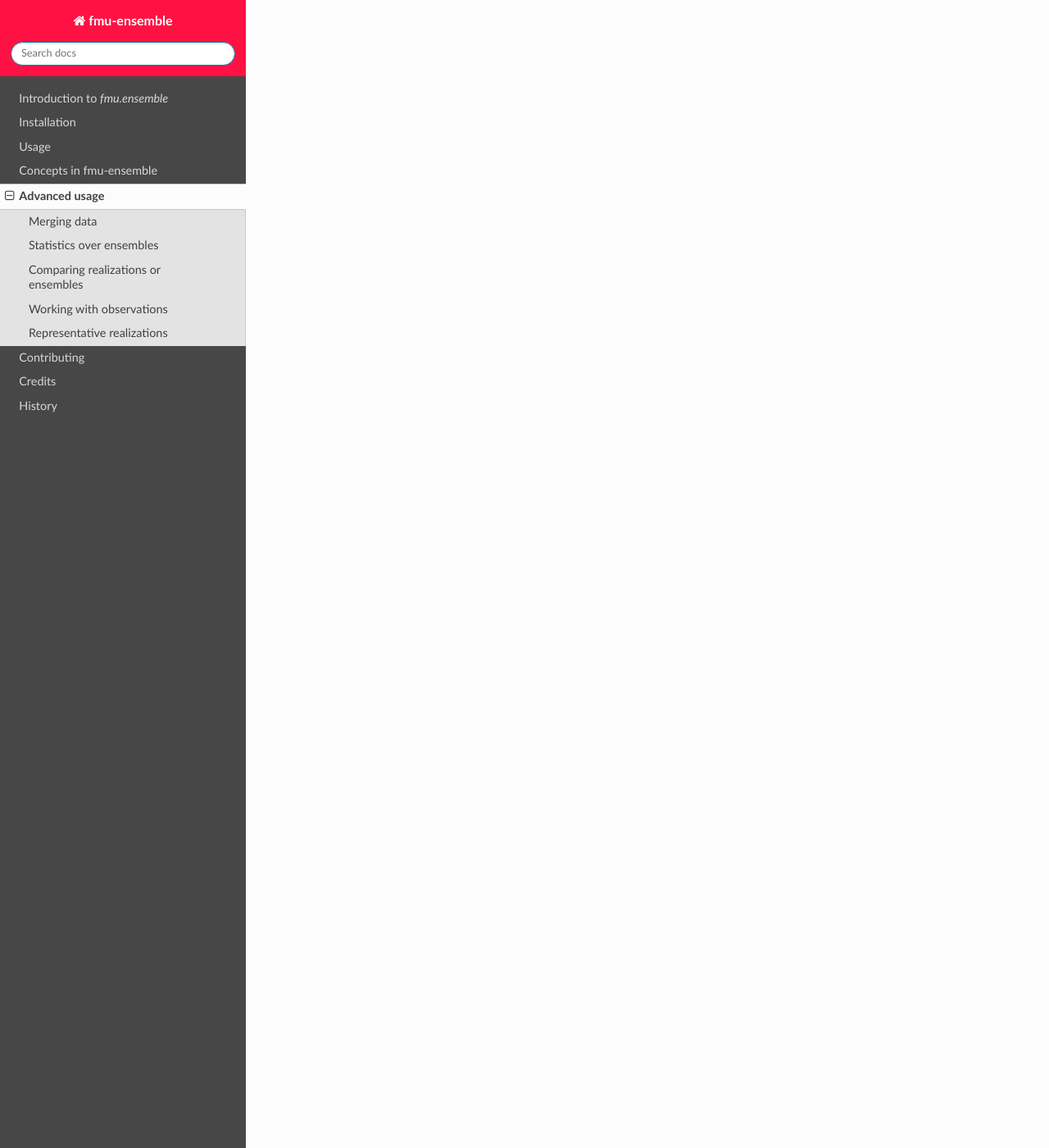
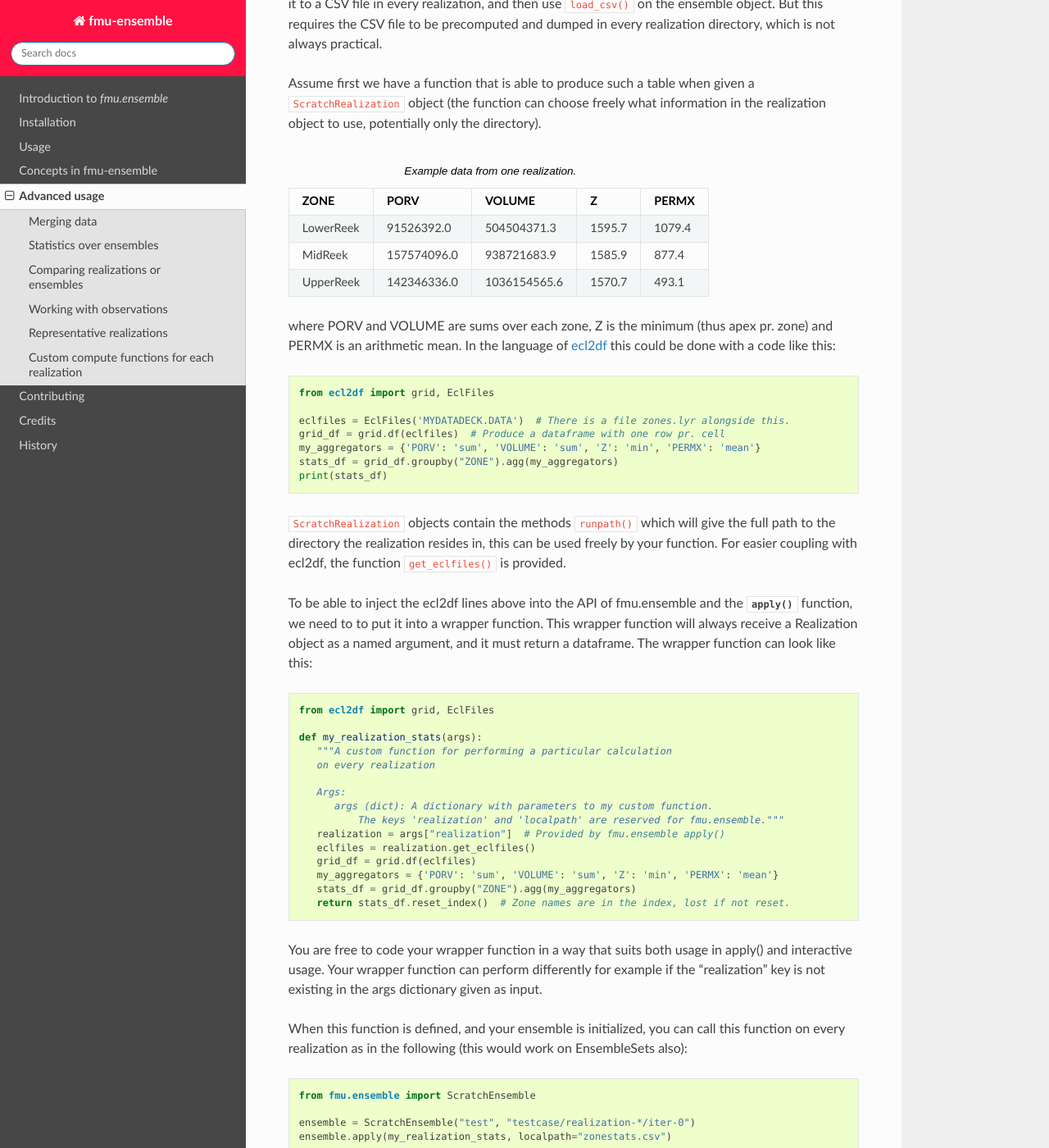
Before and after one commit to equinor/fmu-ensemble, a Sphinx documentation site: the page built from docs/advancedusage.rst, in a window 1280 px wide and 1400 px high, scrolled down 4275 px. Shown: the whole window at 82% size. Built offline with Sphinx 7.4.7 and the Read the Docs theme 2.0.0, drawn with Linux system fonts in a browser that asks for light colours; pages that are not in the unit, such as notebooks, are missing from menus; the version number could not be read and is left out; some of the changed text lies outside the part shown.

Commit message:
Write doc with examples for apply()

```diff
--- a/docs/advancedusage.rst
+++ b/docs/advancedusage.rst
@@ -224,3 +224,111 @@ can pick the realization that is closest to your statistics of choice.
                                          .sort_values()\
                                          .index\
                                          .values[0]
+
+
+Custom compute functions for each realization
+---------------------------------------------
+
+If you have a custom Python function that works on Realization objects producing
+some dataframe, you can have the Ensemble object apply this function to each
+realization in turn (potentially in parallel).
+
+Note that the same can be accomplished if you are able to produce the same
+dataframe and export it to a CSV file in every realization, and then use
+``load_csv()`` on the ensemble object. But this requires the CSV file to be
+precomputed and dumped in every realization directory, which is not always
+practical.
+
+Assume first we have a function that is able to produce such a table when given
+a ``ScratchRealization`` object (the function can choose freely what information
+in the realization object to use, potentially only the directory).
+
+..
+   gr.groupby("ZONE").agg({'PORV':  'sum', 'VOLUME': 'sum', 'Z': 'min', 'PERMX': 'mean'})\
+     .to_csv('apply_real_example.csv', float_format="%.1f")
+
+.. csv-table:: Example data from one realization.
+   :file: examples/apply_real_example.csv
+   :header-rows: 1
+
+where PORV and VOLUME are sums over each zone, Z is the minimum (thus apex pr.
+zone) and PERMX is an arithmetic mean. In the language of `ecl2df
+<https://equinor.github.io/ecl2df/>`_ this could be done with a code like this:
+
+.. code-block:: python
+
+   from ecl2df import grid, EclFiles
+
+   eclfiles = EclFiles('MYDATADECK.DATA')  # There is a file zones.lyr alongside this.
+   grid_df = grid.df(eclfiles)  # Produce a dataframe with one row pr. cell
+   my_aggregators = {'PORV': 'sum', 'VOLUME': 'sum', 'Z': 'min', 'PERMX': 'mean'}
+   stats_df = grid_df.groupby("ZONE").agg(my_aggregators)
+   print(stats_df)
+
+
+``ScratchRealization`` objects contain the methods ``runpath()`` which will give
+the full path to the directory  the realization resides in, this can be used
+freely by your function.  For easier coupling with ecl2df, the function
+``get_eclfiles()`` is provided.
+
+To be able to inject the ecl2df lines above into the API of fmu.ensemble and the
+:py:meth:`apply() <fmu.ensemble.ensemble.ScratchEnsemble.apply>` function, we
+need to to put it into a wrapper function.  This wrapper function will always
+receive a Realization object as a named argument, and it must return a
+dataframe. The wrapper function can look like this:
+
+.. code-block:: python
+
+   from ecl2df import grid, EclFiles
+
+   def my_realization_stats(args):
+      """A custom function for performing a particular calculation
+      on every realization
+
+      Args:
+         args (dict): A dictionary with parameters to my custom function.
+             The keys 'realization' and 'localpath' are reserved for fmu.ensemble."""
+      realization = args["realization"]  # Provided by fmu.ensemble apply()
+      eclfiles = realization.get_eclfiles()
+      grid_df = grid.df(eclfiles)
+      my_aggregators = {'PORV': 'sum', 'VOLUME': 'sum', 'Z': 'min', 'PERMX': 'mean'}
+      stats_df = grid_df.groupby("ZONE").agg(my_aggregators)
+      return stats_df.reset_index()  # Zone names are in the index, lost if not reset.
+
+You are free to code your wrapper function in a way that suits both usage in apply() and
+interactive usage. Your wrapper function can perform differently for example if the
+"realization" key is not existing in the args dictionary given as input.
+
+When this function is defined, and your ensemble is initialized, you can call
+this function on every realization as in the following (this would work on
+EnsembleSets also):
+
+.. code-block:: python
+
+    from fmu.ensemble import ScratchEnsemble
+
+    ensemble = ScratchEnsemble("test", "testcase/realization-*/iter-0")
+    ensemble.apply(my_realization_stats, localpath="zonestats.csv")
+
+For interactive test-runs on single realizations, you can run
+``my_realization_stats({"realization": ens[0])`` if ``ens`` is a ScratchEnsemble
+object.
+
+After the ``apply()`` operation is performed above, the data for each
+realization resides  in each realization object by the key *zonestats.csv*.  We
+can obtain all the data for all realizations (aggretated vertically by
+concatenation) by asking ``ensemble.get_df("zonestats.csv")``. Further
+aggregation to the ensemble level can be sone with the :meth:`agg()
+<fmu.ensemble.ensemble.ScratchEnsemble.agg>` function which returns a
+VirtualRealization object from an Ensemble object. If we want only the
+aggregated table for our particular custom function, we can aggregate the
+ensemble only for that particular datatype:
+
+.. code-block:: python
+
+   mean_realization = ensemble.agg("mean", keylist="zonestats.csv")
+   mean_realization.get_df("zonestats.csv")
+           ZONE        PERMX        VOLUME            Z         PORV
+   0  LowerReek  1105.552718  6.070259e+08  1599.113406  109885776.0
+   1    MidReek   966.315122  9.608399e+08  1586.559663  161875872.0
+   2  UpperReek   592.824625  1.028779e+09  1571.164775  148655376.0
--- /dev/null
+++ b/docs/examples/apply_real_example.csv
@@ -0,0 +1,4 @@
+ZONE,PORV,VOLUME,Z,PERMX
+LowerReek,91526392.0,504504371.3,1595.7,1079.4
+MidReek,157574096.0,938721683.9,1585.9,877.4
+UpperReek,142346336.0,1036154565.6,1570.7,493.1
```
